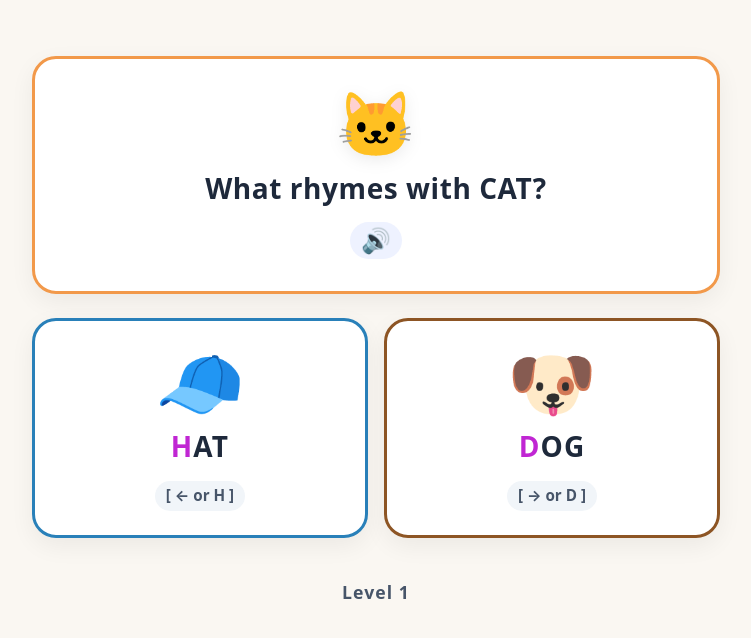
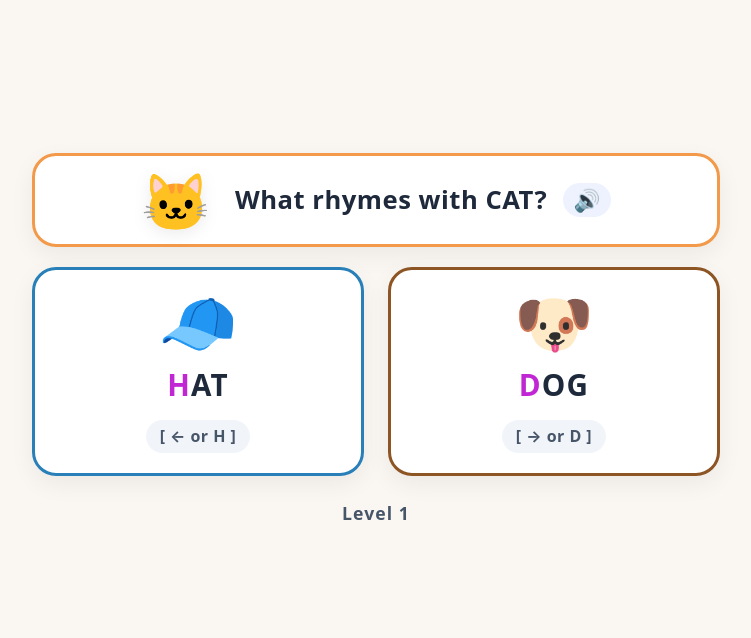
Before and after one commit to tdobson/foxwords, a Next.js app: page /rhyme in a window 1280 px wide. Shown: the top 638 px of the page, without its empty margins (264-1015 px from the left). Built offline with nearby package versions, Linux system fonts and the light colour scheme.

Commit message:
fix(rhyme): layout choices horizontally with compact hero header for 1024x768 screens

```diff
--- a/app/rhyme/page.tsx
+++ b/app/rhyme/page.tsx
@@ -1,5 +1,10 @@
 import { RhymeGame } from '../../components/RhymeGame/RhymeGame';
+import classes from '../../components/TypingGame/TypingGame.module.css';
 
 export default function RhymePage() {
-  return <RhymeGame />;
+  return (
+    <main className={classes.gameWrapper}>
+      <RhymeGame />
+    </main>
+  );
 }
--- a/components/RhymeGame/RhymeGame.module.css
+++ b/components/RhymeGame/RhymeGame.module.css
@@ -1,86 +1,107 @@
-.gameWrapper {
-  display: flex;
-  flex-direction: column;
-  align-items: center;
-  justify-content: center;
-  min-height: 85vh;
-  padding: 1.5rem 1rem;
-  max-width: 720px;
-  margin: 0 auto;
-  gap: 1.5rem;
-}
-
-.heroCard {
+.gameContainer {
   display: flex;
   flex-direction: column;
   align-items: center;
   justify-content: center;
   width: 100%;
-  padding: 2rem 1.5rem;
+  max-width: 860px;
+  margin: 0 auto;
+  gap: 1.25rem;
+}
+
+.heroCard {
+  display: flex;
+  flex-direction: row;
+  align-items: center;
+  justify-content: center;
+  gap: 1.5rem;
+  width: 100%;
+  max-width: 720px;
+  padding: 1rem 1.75rem;
   background-color: #fff;
   border-radius: 1.5rem;
-  box-shadow: 0 8px 24px rgb(0, 0, 0, 0.06);
+  box-shadow: 0 8px 24px rgb(0 0 0 / 6%);
   border: 3px solid #e2e8f0;
-  text-align: center;
+  text-align: left;
   user-select: none;
 }
 
 .heroEmoji {
-  font-size: 4rem;
+  font-size: 3.5rem;
   line-height: 1;
-  margin-bottom: 0.75rem;
-  filter: drop-shadow(0 4px 8px rgb(0, 0, 0, 0.08));
+  filter: drop-shadow(0 4px 8px rgb(0 0 0 / 8%));
+  flex-shrink: 0;
+}
+
+.heroTextGroup {
+  display: flex;
+  align-items: center;
+  gap: 1rem;
+  flex-wrap: wrap;
 }
 
 .heroLabel {
-  font-size: 1.75rem;
+  font-size: 1.6rem;
   font-weight: 800;
   color: #1e293b;
   letter-spacing: 0.02em;
-  margin: 0 0 0.75rem;
+  margin: 0;
 }
 
 .audioReplayBtn {
   border: none;
   background: #eef2ff;
   border-radius: 9999px;
-  font-size: 1.5rem;
+  font-size: 1.35rem;
   line-height: 1;
-  padding: 0.4rem 0.7rem;
+  padding: 0.4rem 0.65rem;
   cursor: pointer;
+  transition: transform 0.1s ease;
 }
 
 .audioReplayBtn:hover {
   background: #e0e7ff;
+  transform: scale(1.05);
 }
 
 .choicesContainer {
   display: flex;
-  flex-wrap: wrap;
+  flex-direction: row;
+  flex-wrap: nowrap;
   justify-content: center;
-  gap: 1rem;
+  gap: 1.5rem;
   width: 100%;
+  max-width: 760px;
 }
 
 .choiceCard {
-  flex: 1 1 240px;
+  flex: 1 1 0;
+  width: 50%;
   display: flex;
   flex-direction: column;
   align-items: center;
   justify-content: center;
   gap: 0.5rem;
-  padding: 1.5rem 1rem;
+  padding: 1.25rem 1rem;
   background-color: #fff;
   border: 3px solid #cbd5e1;
   border-radius: 1.5rem;
-  box-shadow: 0 8px 24px rgb(0, 0, 0, 0.06);
+  box-shadow: 0 8px 24px rgb(0 0 0 / 6%);
   cursor: pointer;
   user-select: none;
-  min-height: 220px;
+  min-height: 190px;
+  transition:
+    transform 0.12s ease,
+    border-color 0.15s ease;
 }
 
 .choiceCard:hover {
   border-color: #64748b;
+  transform: translateY(-2px);
+}
+
+.choiceCard:active {
+  transform: translateY(1px);
 }
 
 .choiceCard[data-correct='true'] {
@@ -94,12 +115,12 @@
 }
 
 .choiceEmoji {
-  font-size: 4.5rem;
+  font-size: 4rem;
   line-height: 1;
 }
 
 .choiceLabel {
-  font-size: 1.75rem;
+  font-size: 1.85rem;
   font-weight: 800;
   color: #1e293b;
   letter-spacing: 0.04em;
@@ -111,12 +132,13 @@
 
 .keyBadge {
   margin-top: 0.25rem;
-  font-size: 0.95rem;
+  font-size: 1rem;
   font-weight: 700;
   color: #475569;
   background: #f1f5f9;
   border-radius: 9999px;
-  padding: 0.2rem 0.7rem;
+  padding: 0.25rem 0.85rem;
+  letter-spacing: 0.03em;
 }
 
 .levelLabel {
@@ -124,6 +146,7 @@
   font-weight: 700;
   color: #475569;
   letter-spacing: 0.06em;
+  margin: 0.25rem 0 0;
 }
 
 .restartBtn {
@@ -135,6 +158,11 @@
   padding: 0.75rem 1.5rem;
   border-radius: 0.75rem;
   cursor: pointer;
+  box-shadow: 0 4px 12px rgb(124 58 237 / 30%);
+}
+
+.restartBtn:hover {
+  background: #6d28d9;
 }
 
 .fireworksToast {
@@ -144,11 +172,11 @@
   transform: translateX(-50%);
   z-index: 999;
   pointer-events: none;
-  background: linear-gradient(135deg, #6366f1, #ec4899);
+  background: linear-gradient(135deg, #ec4899, #f59e0b);
   color: #fff;
   padding: 0.75rem 1.75rem;
   border-radius: 9999px;
-  box-shadow: 0 10px 25px -5px rgb(99 102 241 / 40%);
+  box-shadow: 0 10px 25px -5px rgb(236 72 153 / 40%);
   font-weight: 800;
   font-size: 1.25rem;
   display: flex;
@@ -158,13 +186,26 @@
 }
 
 .toastTitle {
-  white-space: nowrap;
+  letter-spacing: 0.03em;
 }
 
 .fireworkSpark {
-  display: inline-block;
   font-size: 1.5rem;
   animation: spark-bounce 0.6s ease-in-out infinite alternate;
+}
+
+@keyframes pop-success {
+  0% {
+    transform: scale(1);
+  }
+
+  40% {
+    transform: scale(1.04);
+  }
+
+  100% {
+    transform: scale(1);
+  }
 }
 
 @keyframes shake {
@@ -184,20 +225,6 @@
   }
 }
 
-@keyframes pop-success {
-  0% {
-    transform: scale(1);
-  }
-
-  40% {
-    transform: scale(1.08);
-  }
-
-  100% {
-    transform: scale(1);
-  }
-}
-
 @keyframes toast-burst {
   0% {
     opacity: 0;
@@ -210,6 +237,7 @@
   }
 
   30% {
+    opacity: 1;
     transform: translate(-50%, 0) scale(1);
   }
 
@@ -233,12 +261,3 @@
     transform: scale(1.15) rotate(10deg);
   }
 }
-
-@media (prefers-reduced-motion: reduce) {
-  .choiceCard[data-correct='true'],
-  .choiceCard[data-wrong='true'],
-  .fireworksToast,
-  .fireworkSpark {
-    animation: none;
-  }
-}
--- a/components/RhymeGame/RhymeGame.tsx
+++ b/components/RhymeGame/RhymeGame.tsx
@@ -177,7 +177,7 @@ export function RhymeGame() {
   const rightCorrect = selectedSide === 'right' && isCorrectPick;
 
   return (
-    <main className={classes.gameWrapper}>
+    <div className={classes.gameContainer}>
       <div
         className={classes.heroCard}
         role="region"
@@ -187,6 +187,7 @@ export function RhymeGame() {
         <div className={classes.heroEmoji} aria-hidden="true">
           {target.promptImage || '✨'}
         </div>
+        <div className={classes.heroTextGroup}>
           <h2 className={classes.heroLabel}>What rhymes with {target.word}?</h2>
           <button
             type="button"
@@ -196,6 +197,7 @@ export function RhymeGame() {
           >
             🔊
           </button>
+        </div>
       </div>
 
       <div className={classes.choicesContainer}>
@@ -253,6 +255,6 @@ export function RhymeGame() {
           </span>
         </div>
       )}
-    </main>
+    </div>
   );
 }
```
Lines whose indentation alone changed are shown as unchanged.
